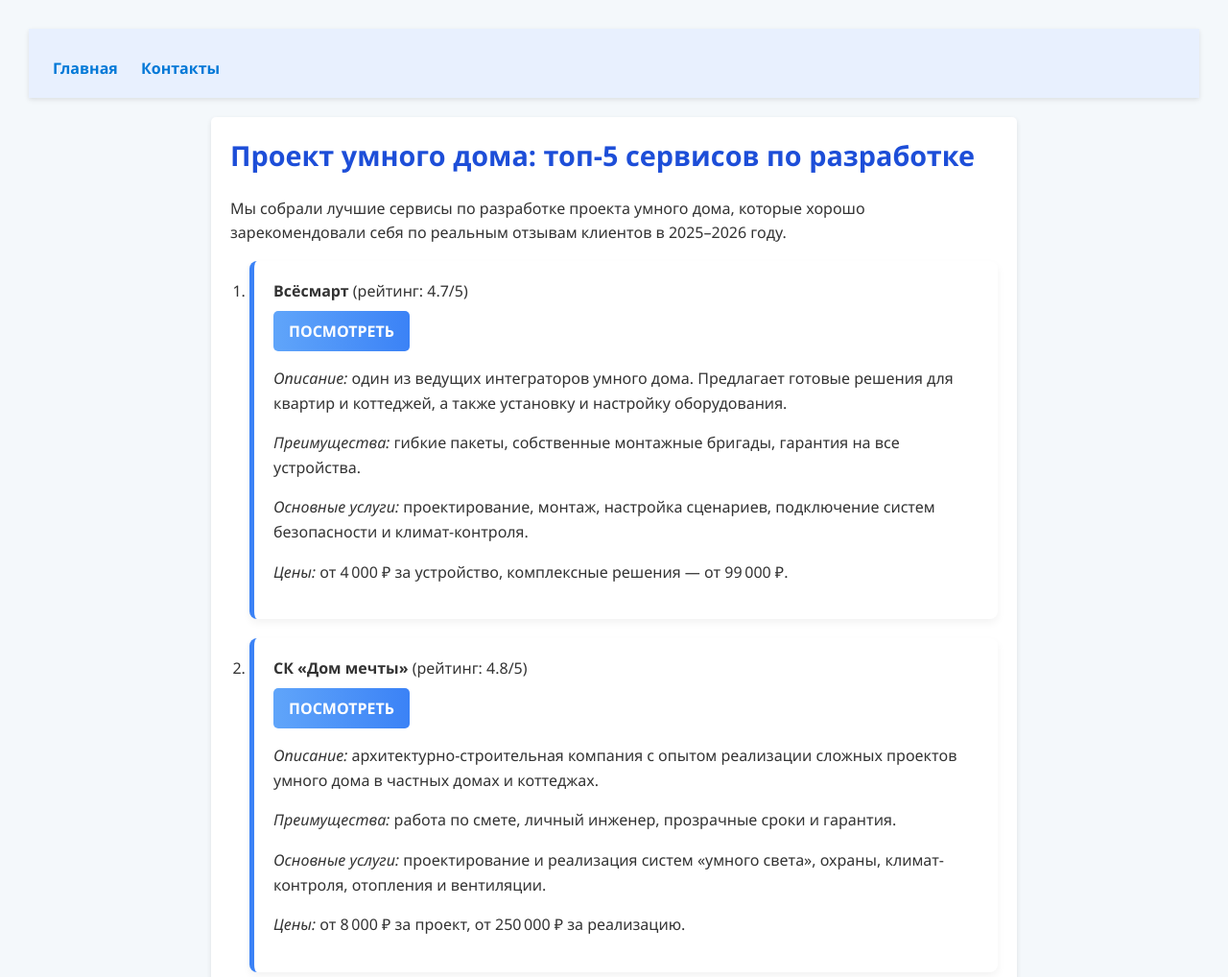
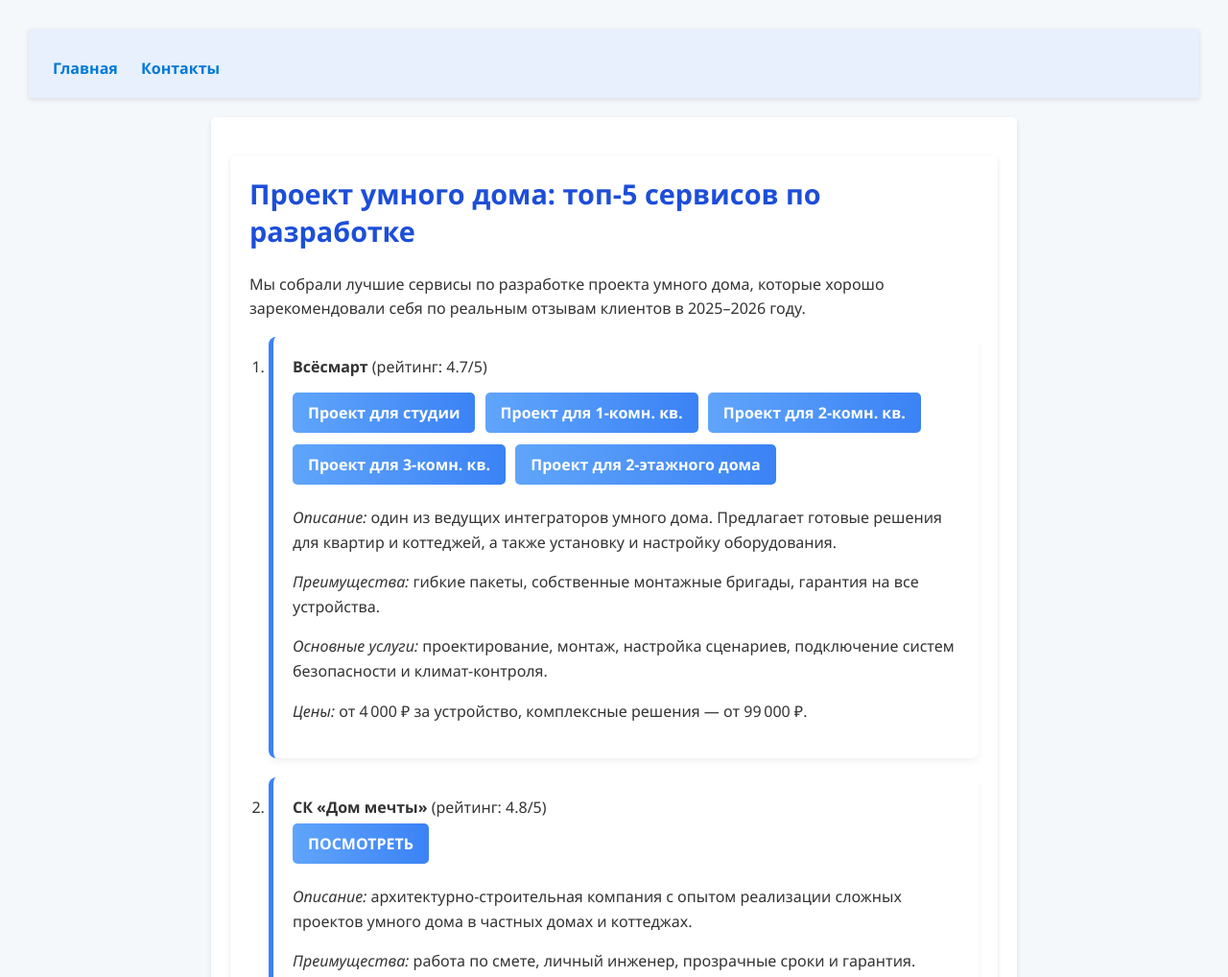
Before and after one commit to PolinCPA/luch-proekt-smart-dom, a plain HTML site: page index.html in a window 1280 px wide. Shown: the top 1018 px of the page at 96% size. Drawn offline with Linux system fonts and the light colour scheme.

Commit message:
Update index.html

```diff
--- a/index.html
+++ b/index.html
@@ -143,14 +143,82 @@
   </style>
 </head>
 <body>
-
+<!DOCTYPE html>
+<html lang="ru">
+<head>
+  <meta charset="UTF-8">
+  <title>Проект умного дома — Топ-5 сервисов</title>
+  <style>
+    body {
+      font-family: 'Segoe UI', sans-serif;
+      background-color: #f4f8fb;
+      padding: 30px;
+      color: #333;
+    }
+    h2 {
+      color: #1d4ed8;
+    }
+    ol {
+      padding-left: 20px;
+    }
+    li {
+      background: #ffffff;
+      border-left: 5px solid #3b82f6;
+      margin-bottom: 20px;
+      padding: 20px;
+      border-radius: 8px;
+      box-shadow: 0 4px 8px rgba(0,0,0,0.05);
+    }
+    .button {
+      display: inline-block;
+      padding: 10px 16px;
+      background: linear-gradient(to right, #60a5fa, #3b82f6);
+      color: #fff;
+      text-decoration: none;
+      border-radius: 5px;
+      font-weight: bold;
+      margin: 6px 6px 6px 0;
+      transition: background 0.3s ease;
+    }
+    .button:hover {
+      background: linear-gradient(to right, #3b82f6, #1d4ed8);
+    }
+    table {
+      width: 100%;
+      border-collapse: collapse;
+      margin-top: 40px;
+      background: #ffffff;
+      box-shadow: 0 4px 8px rgba(0,0,0,0.05);
+    }
+    th, td {
+      border: 1px solid #d1d5db;
+      padding: 12px;
+      text-align: left;
+    }
+    th {
+      background-color: #eff6ff;
+      color: #1e3a8a;
+    }
+    tr:nth-child(even) {
+      background-color: #f9fafb;
+    }
+  </style>
+</head>
+<body>
+<main>
 <h2>Проект умного дома: топ-5 сервисов по разработке</h2>
 <p>Мы собрали лучшие сервисы по разработке проекта умного дома, которые хорошо зарекомендовали себя по реальным отзывам клиентов в 2025–2026 году.</p>
 
 <ol>
   <li>
     <strong>Всёсмарт</strong> (рейтинг: 4.7/5)<br>
-    <a class="button" href="https://codeaven.com/g/6a277lxy0ca4baa8c31a305fb5e421/?erid=2bL9aMPo2e49hMef4pfV6oXU8b&ulp=https%3A%2F%2Fvsesmart.ru%2Fcatalog%2Fsozdanie-proekta-umnogo-doma-dvukhkomnatnaya-kvartira%2F" target="_blank">ПОСМОТРЕТЬ</a>
+    <div style="margin-top: 10px; margin-bottom: 10px;">
+      <a class="button" href="https://vsesmart.ru/catalog/sozdanie-proekta-umnogo-doma-studiya/" target="_blank">Проект для студии</a>
+      <a class="button" href="https://vsesmart.ru/catalog/sozdanie-proekta-umnogo-doma-odnokomnatnaya-kvartira/" target="_blank">Проект для 1-комн. кв.</a>
+      <a class="button" href="https://vsesmart.ru/catalog/sozdanie-proekta-umnogo-doma-dvukhkomnatnaya-kvartira/" target="_blank">Проект для 2-комн. кв.</a>
+      <a class="button" href="https://vsesmart.ru/catalog/sozdanie-proekta-umnogo-doma-tryekhkomnatnaya-kvartira/" target="_blank">Проект для 3-комн. кв.</a>
+      <a class="button" href="https://vsesmart.ru/catalog/sozdanie-proekta-umnogo-2-etazhnogo-doma-ploshchadyu-200-m2-/" target="_blank">Проект для 2-этажного дома</a>
+    </div>
     <p><em>Описание:</em> один из ведущих интеграторов умного дома. Предлагает готовые решения для квартир и коттеджей, а также установку и настройку оборудования.</p>
     <p><em>Преимущества:</em> гибкие пакеты, собственные монтажные бригады, гарантия на все устройства.</p>
     <p><em>Основные услуги:</em> проектирование, монтаж, настройка сценариев, подключение систем безопасности и климат-контроля.</p>
```
